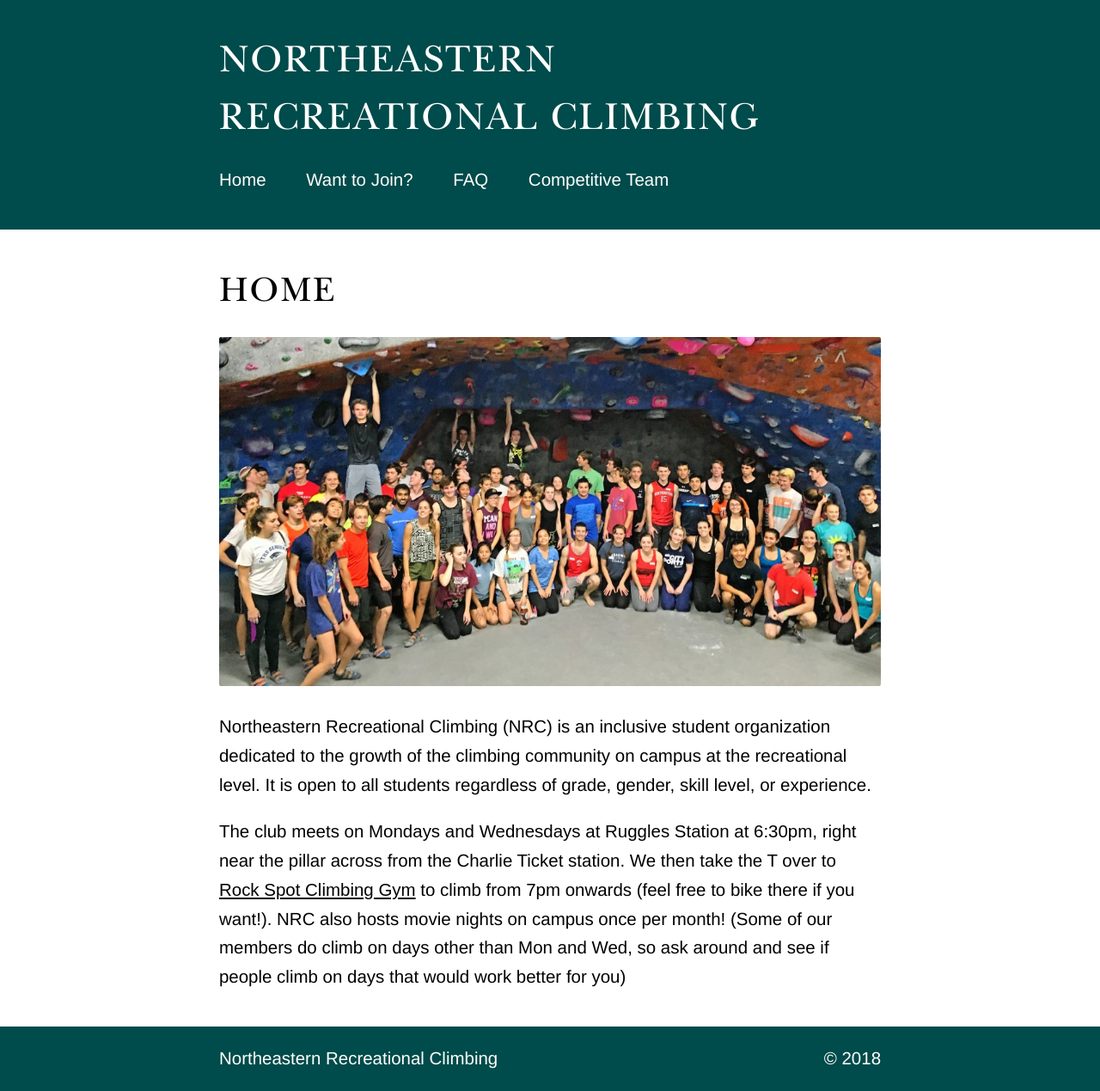
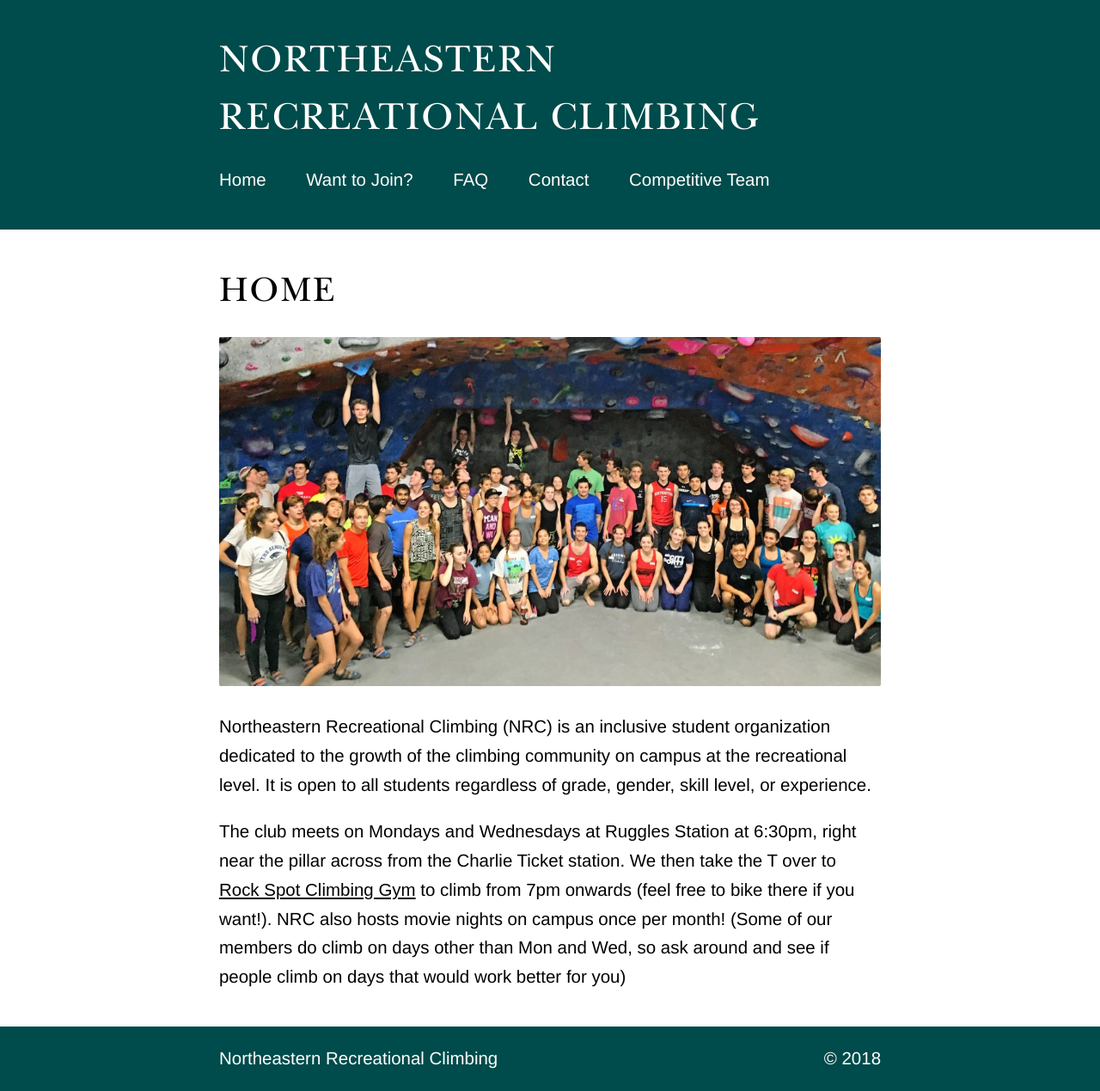
Before and after one commit to NortheasternClimbing/northeasternclimbing.github.io, a Jekyll site: the page built from nrc/index.md, in a window 1280 px wide. Shown: the whole page at 86% size. Built offline with Jekyll 4.4.1, drawn with Linux system fonts in a browser that asks for light colours.

Commit message:
Added Contact tab

```diff
--- a/_data/nrc.yml
+++ b/_data/nrc.yml
@@ -6,5 +6,8 @@ tabs:
 - title: FAQ
   url: /nrc/faq/
 
+- title: Contact
+  url: /nrc/contact/
+
 - title: Competitive Team
   url: /team/
```
